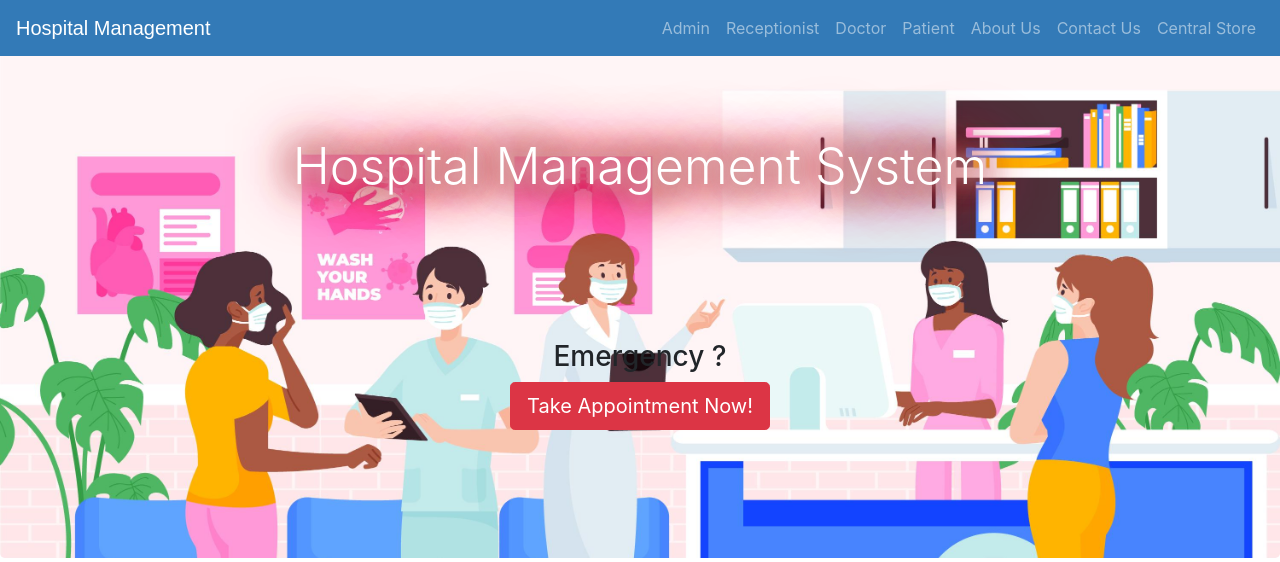
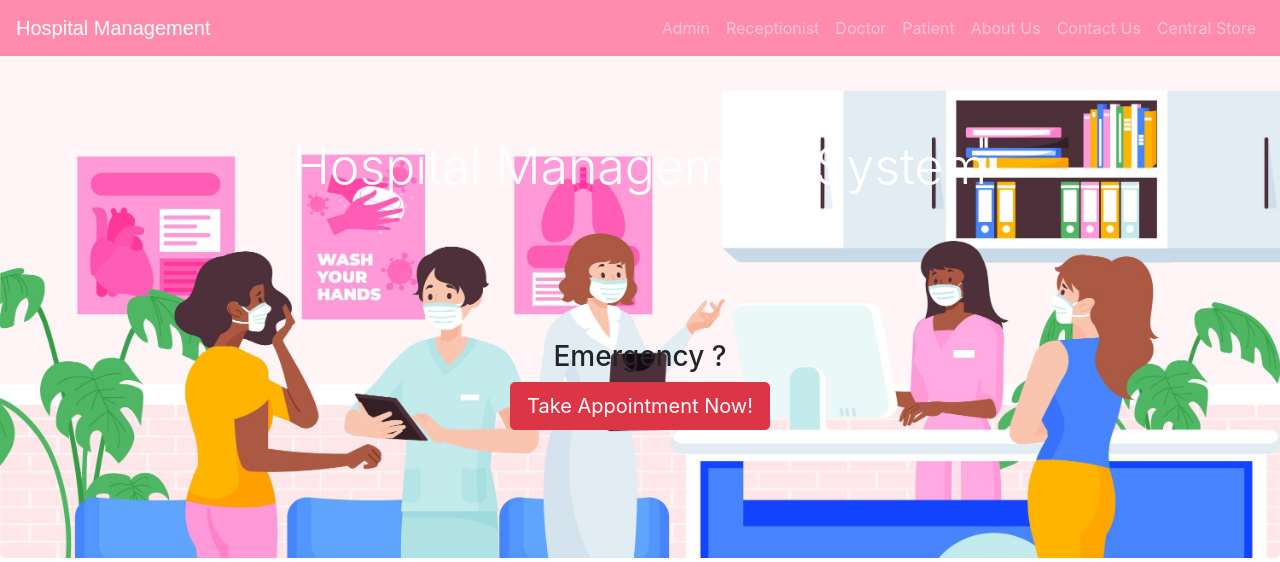
Before and after one commit to Ashsakshi19/hospitalManagementDjango, a Django app: page / in a window 1280 px wide. Shown: the top 562 px of the page. Run offline with Django 3.2, Linux system fonts and the light colour scheme; some libraries are stand-ins or nearby versions.

Commit message:
discard glow

```diff
--- a/templates/hospital/index.html
+++ b/templates/hospital/index.html
@@ -32,20 +32,10 @@
       font-size: 50px;
       color: white;
       text-align: center;
-      -webkit-animation: glow 1s ease-in-out infinite alternate;
-      -moz-animation: glow 1s ease-in-out infinite alternate;
-      animation: glow 1s ease-in-out infinite alternate;
+
     }
 
-    @-webkit-keyframes glow {
-      from {
-        text-shadow: 0 0 10px #eeeeee, 0 0 20px #000000, 0 0 30px #000000, 0 0 40px #000000, 0 0 50px #9554b3, 0 0 60px #9554b3, 0 0 70px #9554b3;
-      }
 
-      to {
-        text-shadow: 0 0 20px #eeeeee, 0 0 30px #fa2d2d, 0 0 40px #fa2d2d, 0 0 50px #fa2d2d, 0 0 60px #fa2d2d, 0 0 70px #fa2d2d, 0 0 80px #fa2d2d;
-      }
-    }
   </style>
 </head>
 <br>
--- a/templates/hospital/navbar.html
+++ b/templates/hospital/navbar.html
@@ -29,7 +29,7 @@
 
 
   <div class="bs-example">
-    <nav class="navbar navbar-expand-md navbar-dark fixed-top" style="background:#337AB7;">
+    <nav class="navbar navbar-expand-md navbar-dark fixed-top" style="background:#ff8bae;">
       <a href="/" class="navbar-brand">Hospital Management</a>
       <button type="button" class="navbar-toggler" data-toggle="collapse" data-target="#navbarCollapse">
         <span class="navbar-toggler-icon"></span>
```
